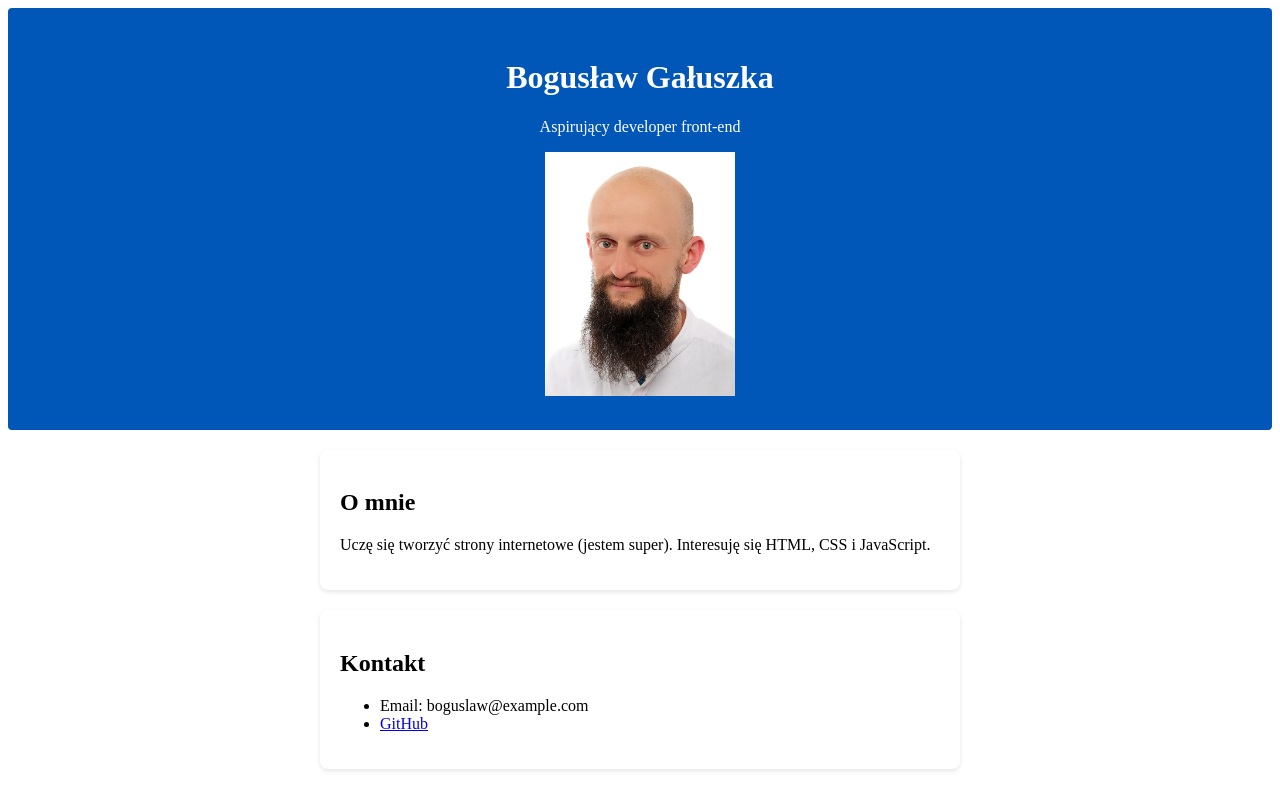
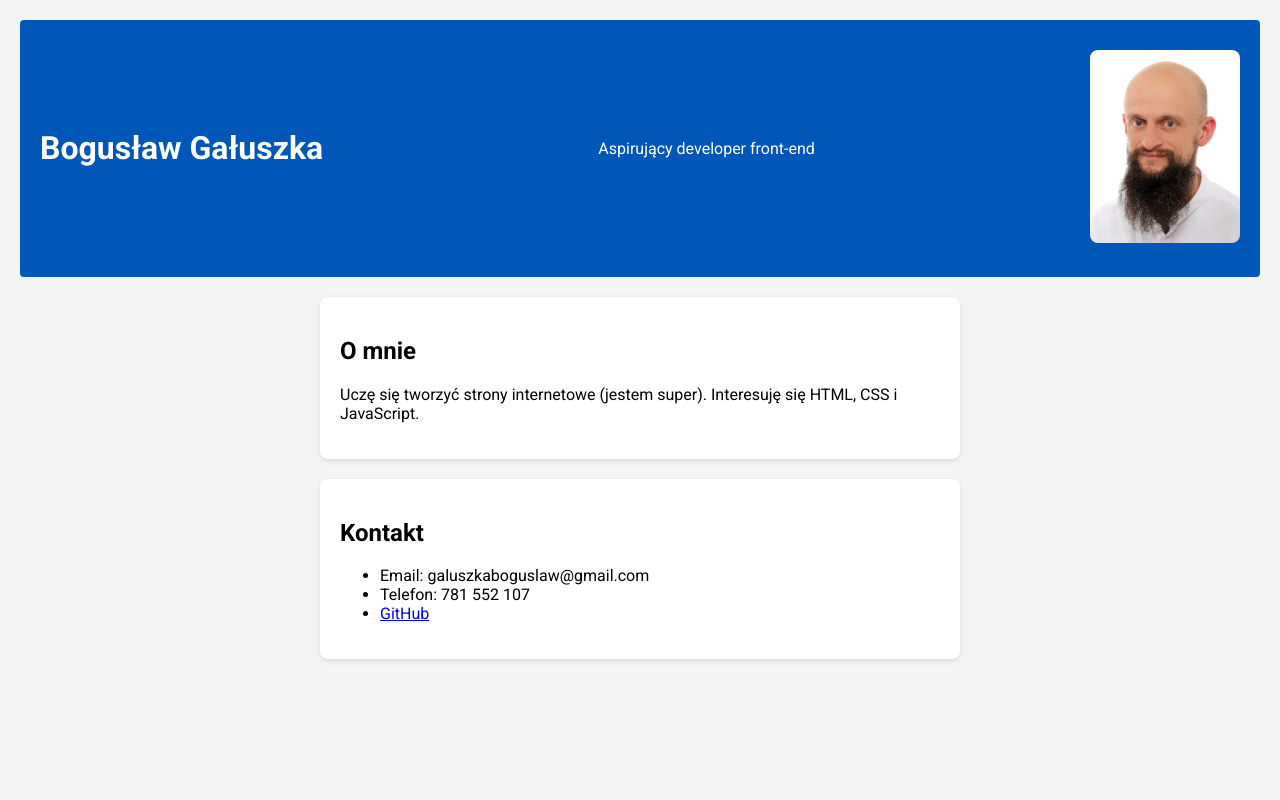
Before and after one commit to galusznikov/boguslawgaluszka, a plain HTML site: page index.html in a window 1280 px wide. Drawn offline with Linux system fonts and the light colour scheme.

Commit message:
poprawa nagłówka

```diff
--- a/index.html
+++ b/index.html
@@ -2,6 +2,8 @@
 <html lang="pl">
 <head>
   <meta charset="UTF-8">
+  <link href="https://fonts.googleapis.com/css2?family=Montserrat:wght@400;700&family=Roboto:wght@400;700&display=swap" rel="stylesheet">
+  <link rel="stylesheet" href="style.css">
   <meta name="viewport" content="width=device-width, initial-scale=1.0">
   <title>Bogusław Gałuszka</title>
   <link rel="stylesheet" href="style.css">
@@ -23,7 +25,8 @@
   <section>
     <h2>Kontakt</h2>
     <ul>
-      <li>Email: boguslaw@example.com</li>
+      <li>Email: galuszkaboguslaw@gmail.com</li>
+      <li>Telefon: 781 552 107</li>
       <li><a href="https://github.com/boguslawgaluszka">GitHub</a></li>
     </ul>
   </section>
--- a/style.css
+++ b/style.css
@@ -1,12 +1,14 @@
-<<<<<<< HEAD
 body {
-    font-family: Arial, sans-serif;
+    font-family: 'Roboto', sans-serif;
     background-color: #f4f4f4;
     margin: 0;
     padding: 20px;
   }
 
   header {
+    display: flex;
+    align-items: center;
+    justify-content: space-between;
     text-align: center;
     background-color: #0057b7;
     color: white;
@@ -22,37 +24,14 @@ body {
     border-radius: 8px;
     box-shadow: 0 2px 5px rgba(0,0,0,0.1);
   }
-  .profile img{
-    align-items: left;
-    width: 15%;
-    height: 15%;
-=======
-body {
-    font-family: Arial, sans-serif;
-    background-color: #f4f4f4;
-    margin: 0;
-    padding: 20px;
-  }
 
-  header {
-    text-align: center;
-    background-color: #0057b7;
-    color: white;
-    padding: 30px 0;
-    border-radius: 4px;
-  }
+header .profile img {
+  border-radius: 8px;
+  width: 150px;
+  height: auto;
+  margin-right: 20px;
+}
 
-  section {
-    background-color: white;
-    margin: 20px auto;
-    padding: 20px;
-    max-width: 600px;
-    border-radius: 8px;
-    box-shadow: 0 2px 5px rgba(0,0,0,0.1);
-  }
-  .profile img{
-    align-items: left;
-    width: 15%;
-    height: 15%;
->>>>>>> 233a6b54b4d48e291d5ae0b5f0b6712cb28541ec
-  }
+header h1 {
+  margin-left: 20px;
+}
```
